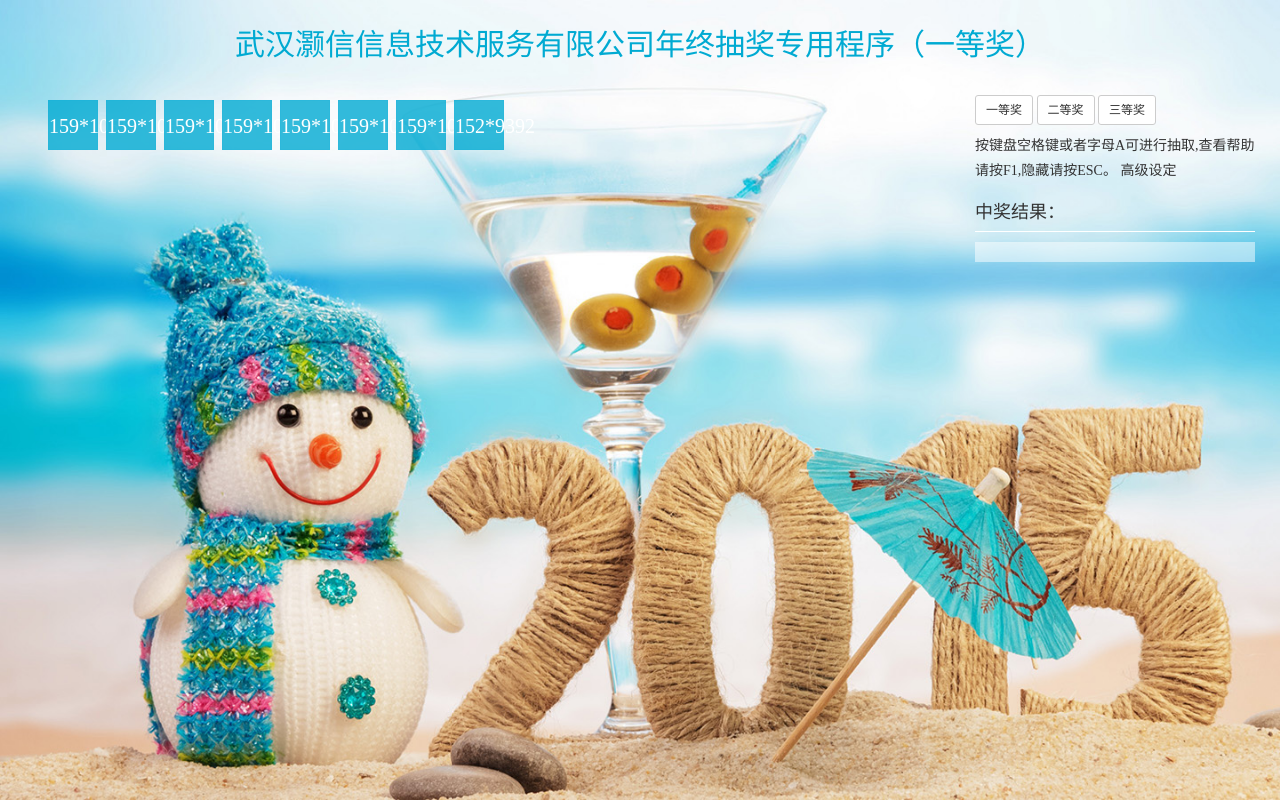
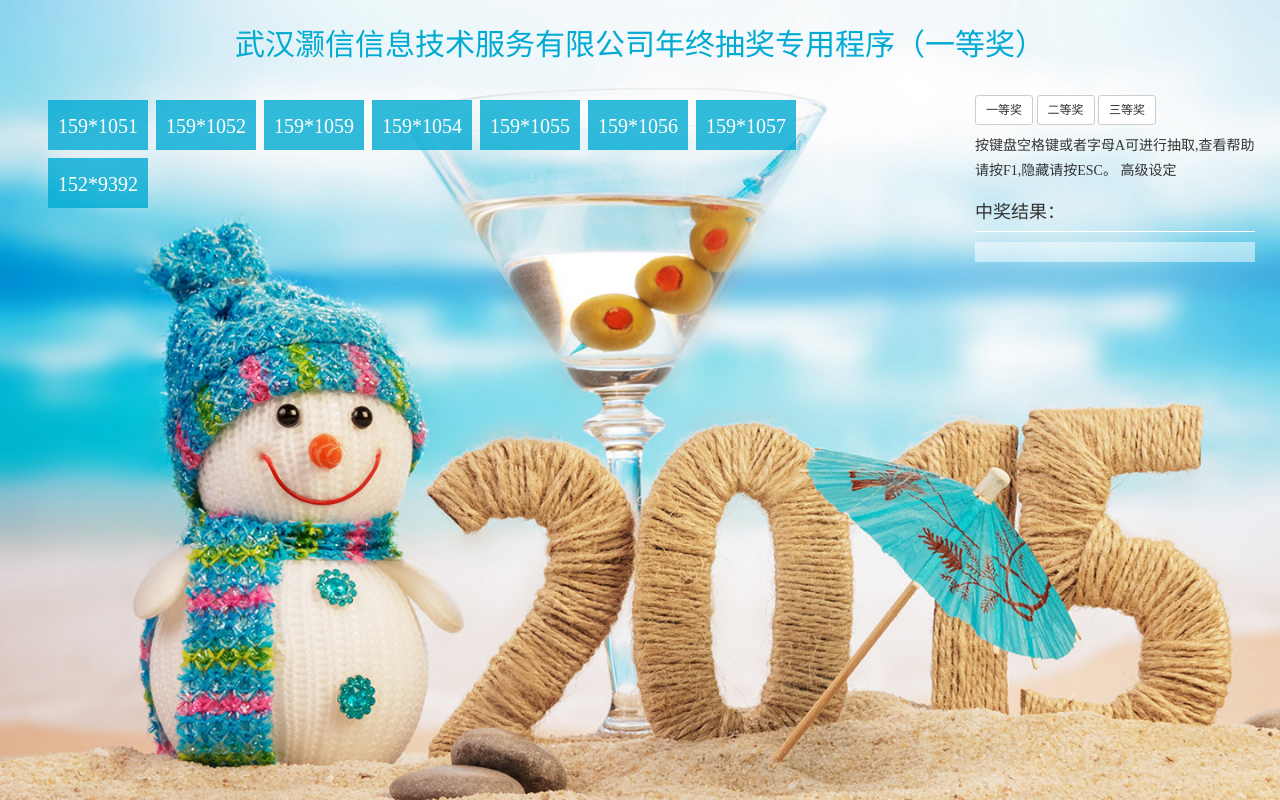
Before and after one commit to camry/Lottery, a plain HTML site: page index.html in a window 1280 px wide. Drawn offline with Linux system fonts and the light colour scheme.

```diff
--- a/css/style.css
+++ b/css/style.css
@@ -24,8 +24,5 @@ div.item{margin-bottom:8px;margin-left:8px;float:left;vertical-align:middle;font
 .ui-dialog-content h2{color:#e00;}
 .ui-dialog-content h3{color:#666;}
 
-@media (min-width:900px){div.item{width:40px;line-height:40px;height:40px;}}
-@media (min-width:1200px){div.item{width:50px;line-height:50px;height:50px;}}
-@media (min-width:1440px){div.item{width:60px;line-height:60px;height:60px;}}
-@media (min-width:1500px){div.items{width:100px;}div.item{width:100px;line-height:50px;height:50px;}}
+div.item{width:100px;line-height:50px;height:50px;}
 .hide{display:none};
```
